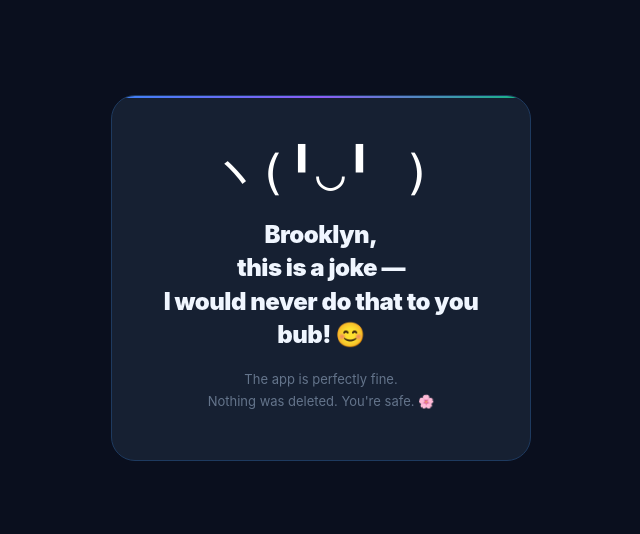
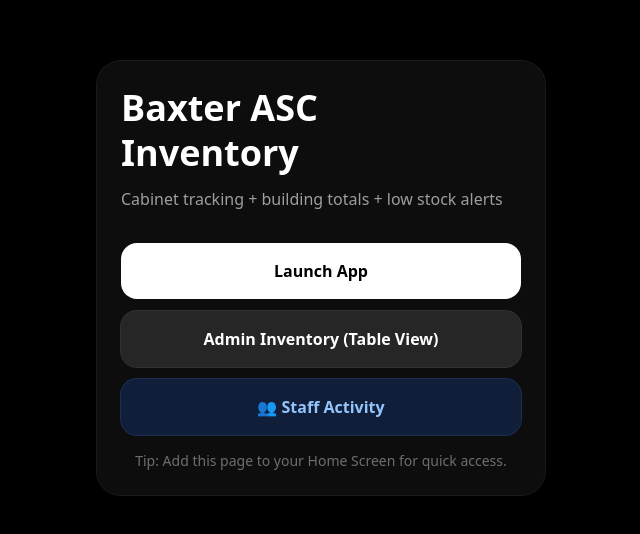
Before and after one commit to ASC-Harrison/nextjs-with-supabase, a Next.js app: page / in a window 1280 px wide. Shown: the part 122-656 px from the top of the page, without its empty margins (319-959 px from the left). Built offline with nearby package versions, Linux system fonts and the light colour scheme.

Commit message:
Update page.tsx

```diff
--- a/app/page.tsx
+++ b/app/page.tsx
@@ -1,31 +1,30 @@
 "use client";
-import { useEffect, useState } from "react";
+import Link from "next/link";
 
 export default function Home() {
-  const [frame, setFrame] = useState(0);
-  useEffect(() => {
-    const t = setInterval(() => setFrame(f => (f + 1) % 2), 400);
-    return () => clearInterval(t);
-  }, []);
-
   return (
-    <main style={{minHeight:"100vh",background:"#0a0f1e",display:"flex",alignItems:"center",justifyContent:"center",padding:"16px",fontFamily:"-apple-system,BlinkMacSystemFont,'SF Pro Display','Segoe UI',sans-serif"}}>
-      <div style={{maxWidth:420,width:"100%",background:"#162032",border:"1px solid #1e3a5f",borderRadius:24,padding:"48px 32px",textAlign:"center",position:"relative",overflow:"hidden"}}>
-
-        <div style={{position:"absolute",top:0,left:0,right:0,height:2,background:"linear-gradient(90deg,#3b82f6,#8b5cf6,#10b981)"}} />
-
-        <pre style={{fontSize:48,lineHeight:1.2,marginBottom:16}}>
-{frame === 0 ? `( ╹◡╹)ノ` : `ヽ(╹◡╹ )`}
-        </pre>
-
-        <div style={{fontSize:24,fontWeight:900,color:"#f0f6ff",letterSpacing:-0.5,lineHeight:1.4,marginBottom:16}}>
-          Brooklyn,<br/>this is a joke —<br/>I would never do that to you bub! 😊
+    <main className="min-h-screen w-full bg-black text-white flex items-center justify-center px-4">
+      <div className="w-full max-w-md rounded-3xl bg-white/5 ring-1 ring-white/10 p-6">
+        <div className="text-4xl font-extrabold leading-tight">
+          Baxter ASC<br />Inventory
         </div>
-
-        <div style={{fontSize:13,color:"#64748b",lineHeight:1.7}}>
-          The app is perfectly fine.<br/>Nothing was deleted. You're safe. 🌸
+        <div className="mt-3 text-white/60">
+          Cabinet tracking + building totals + low stock alerts
         </div>
-
+        <div className="mt-8 space-y-3">
+          <Link href="/inventory" className="block w-full rounded-2xl bg-white text-black font-semibold py-4 text-center">
+            Launch App
+          </Link>
+          <Link href="/admin" className="block w-full rounded-2xl bg-white/10 text-white font-semibold py-4 text-center ring-1 ring-white/15">
+            Admin Inventory (Table View)
+          </Link>
+          <Link href="/staff-activity" className="block w-full rounded-2xl bg-blue-600/20 text-blue-300 font-semibold py-4 text-center ring-1 ring-blue-500/30">
+            👥 Staff Activity
+          </Link>
+        </div>
+        <div className="pt-4 text-center text-white/40 text-sm">
+          Tip: Add this page to your Home Screen for quick access.
+        </div>
       </div>
     </main>
   );
```
